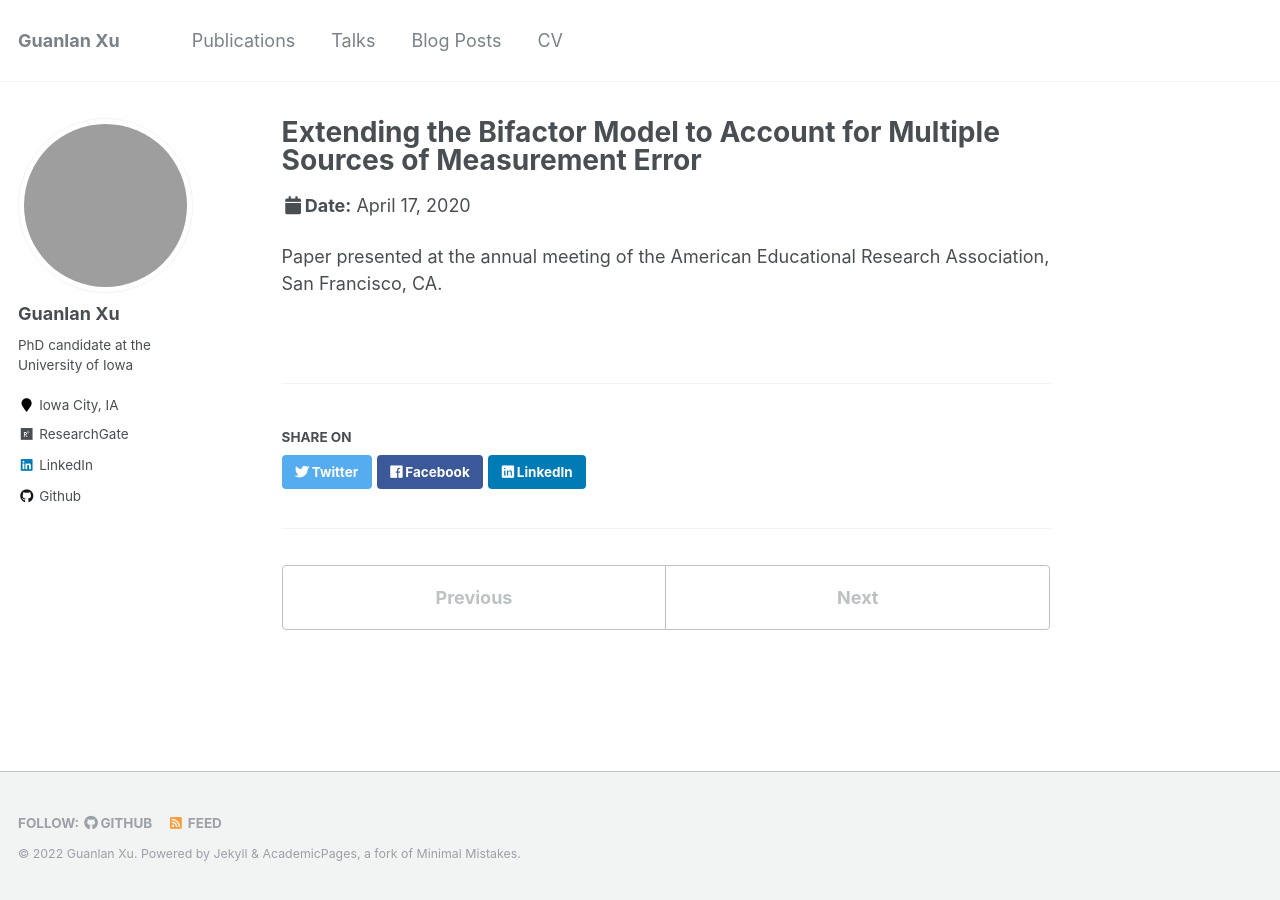
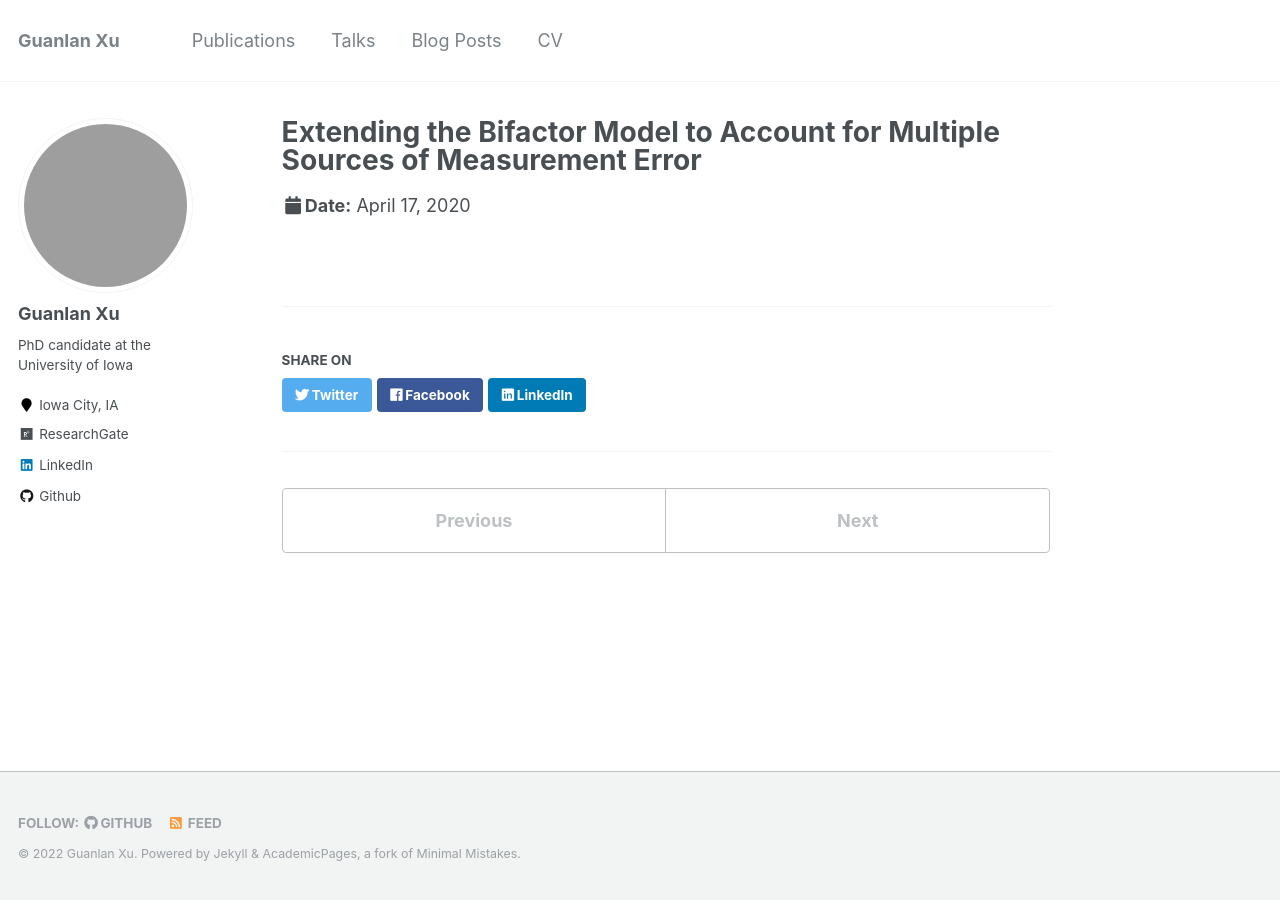
Before and after one commit to guanlanxu/guanlanxu.github.io, a Jekyll site: the page built from _talks/2020-AERA-Bifactor.md, in a window 1280 px wide. Built offline with Jekyll 4.4.1, drawn with Linux system fonts in a browser that asks for light colours; grey boxes are pictures that could not be loaded.

Commit message:
Update 2020-AERA-Bifactor.md

```diff
--- a/_talks/2020-AERA-Bifactor.md
+++ b/_talks/2020-AERA-Bifactor.md
@@ -4,10 +4,7 @@ author: "Vispoel, W., Kilinc, M., Xu, G."
 collection: talks
 type: "Paper"
 permalink: /talks/2020-AERA-Bifactor
-venue: "AERA 2020"
+venue: "American Educational Research Association 2020"
 date: 2020-04-17
 location: "San Francisco, CA"
 ---
-
-
-Paper presented at the annual meeting of the American Educational Research Association, San Francisco, CA.
```
